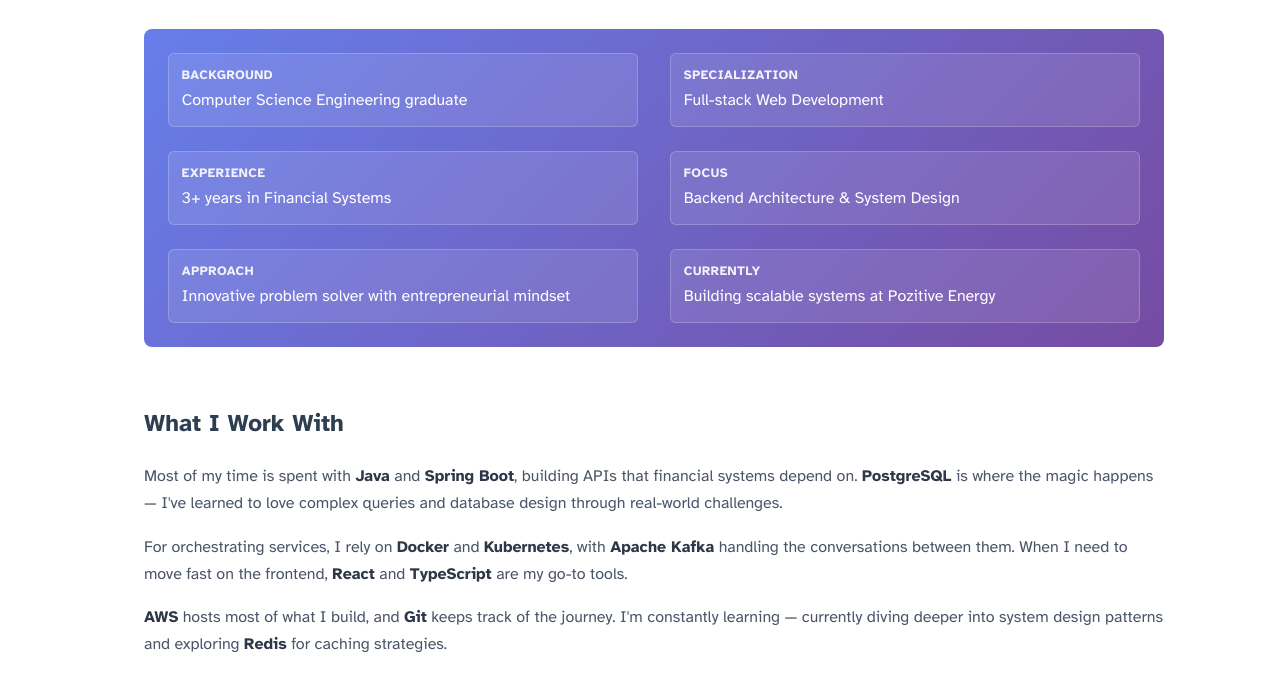
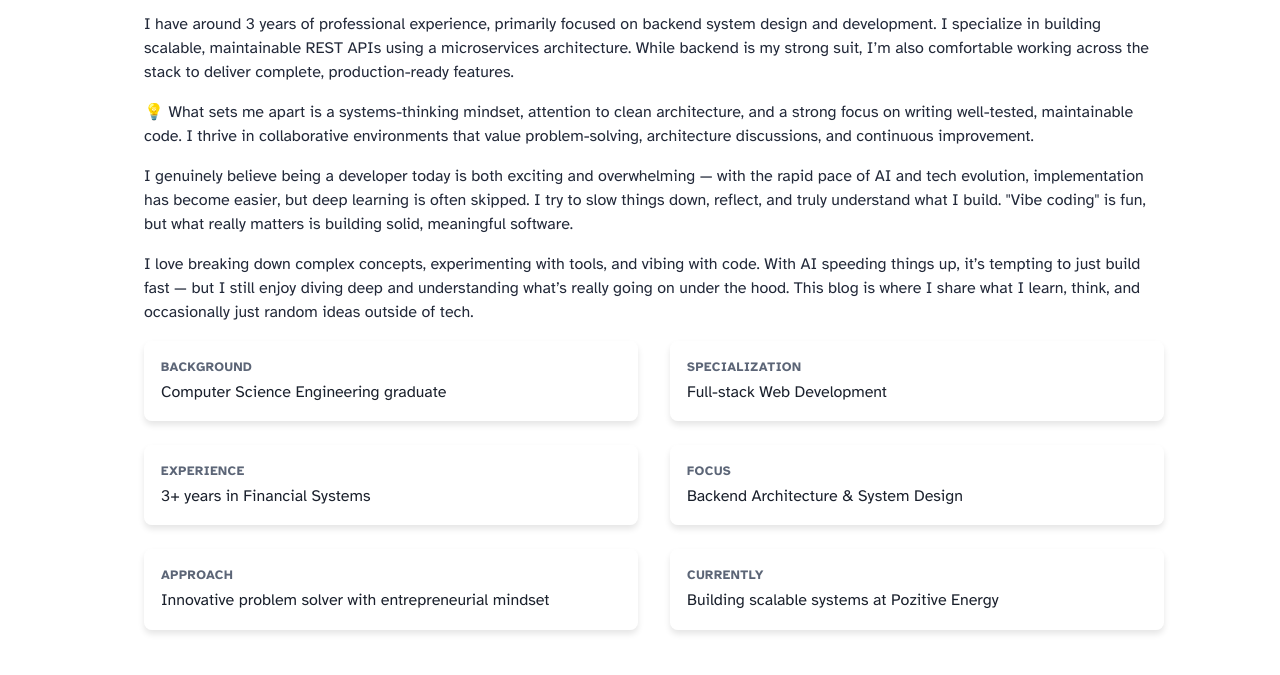
Before and after one commit to Ankit-Kosankar/my-blog, an Astro site: page /about in a window 1280 px wide. Shown: the part 819-1494 px from the top of the page. Built offline with nearby package versions, Linux system fonts and the light colour scheme; Astro itself is replaced by a stand-in of ours.

Commit message:
first full app

```diff
--- a/src/components/WorksWith.astro
+++ b/src/components/WorksWith.astro
@@ -70,28 +70,56 @@
   </section>
 
   <style>
-    .professional-identity {
+    /* .professional-identity {
       margin: 2rem 0 4rem 0;
       padding: 1.5rem;
-      background: linear-gradient(135deg, #667eea 0%, #764ba2 100%);
-      border-radius: 8px;
-      color: white;
+      background: linear-gradient(135deg, #f8fafc 0%, #e2e8f0 100%);
+      border-radius: 12px;
+      border: 1px solid rgba(255, 255, 255, 0.2);
+      color: #2d3748;
+      position: relative;
+      overflow: hidden;
+    } */
+
+    .professional-identity::before {
+      content: '';
+      position: absolute;
+      top: 0;
+      left: 0;
+      right: 0;
+      bottom: 0;
+      background:
+        radial-gradient(circle at 20% 20%, rgba(59, 130, 246, 0.1) 0%, transparent 50%),
+        radial-gradient(circle at 80% 80%, rgba(139, 92, 246, 0.1) 0%, transparent 50%);
+      pointer-events: none;
     }
 
     .identity-grid {
       display: grid;
       grid-template-columns: repeat(2, 1fr);
       gap: 1.5rem 2rem;
+      position: relative;
+      z-index: 1;
     }
 
     .identity-item {
       display: flex;
       flex-direction: column;
       gap: 0.3rem;
-      padding: 0.8rem;
-      background: rgba(255, 255, 255, 0.1);
-      border-radius: 6px;
-      border: 1px solid rgba(255, 255, 255, 0.2);
+      padding: 1rem;
+      background: rgba(255, 255, 255, 0.25);
+      backdrop-filter: blur(10px);
+      -webkit-backdrop-filter: blur(10px);
+      border-radius: 8px;
+      border: 1px solid rgba(255, 255, 255, 0.18);
+      box-shadow: 0 4px 6px rgba(0, 0, 0, 0.1);
+      transition: all 0.3s ease;
+    }
+
+    .identity-item:hover {
+      background: rgba(255, 255, 255, 0.35);
+      transform: translateY(-2px);
+      box-shadow: 0 8px 15px rgba(0, 0, 0, 0.15);
     }
 
     .label {
@@ -99,6 +127,7 @@
       font-weight: 600;
       text-transform: uppercase;
       letter-spacing: 0.5px;
+      color: #4a5568;
       opacity: 0.9;
     }
 
@@ -106,6 +135,7 @@
       font-size: 1rem;
       font-weight: 500;
       line-height: 1.4;
+      color: #1a202c;
     }
 
     .work-with {
--- a/src/pages/about.astro
+++ b/src/pages/about.astro
@@ -11,7 +11,6 @@ import WorksWith from '../components/WorksWith.astro';
   heroImage={AboutHeroImage}
 >
 
-  <WorksWith></WorksWith>
 
   <p>
     I have around 3 years of professional experience, primarily focused on backend system design and development. I specialize in building scalable, maintainable REST APIs using a microservices architecture. While backend is my strong suit, I’m also comfortable working across the stack to deliver complete, production-ready features.
@@ -29,7 +28,7 @@ import WorksWith from '../components/WorksWith.astro';
 	I love breaking down complex concepts, experimenting with tools, and vibing with code. With AI speeding things up, it’s tempting to just build fast — but I still enjoy diving deep and understanding what’s really going on under the hood. This blog is where I share what I learn, think, and occasionally just random ideas outside of tech.
   </p>
 
-
+  <WorksWith></WorksWith>
 
   <!-- <section class="about-section">
     <div class="section-header">
```
